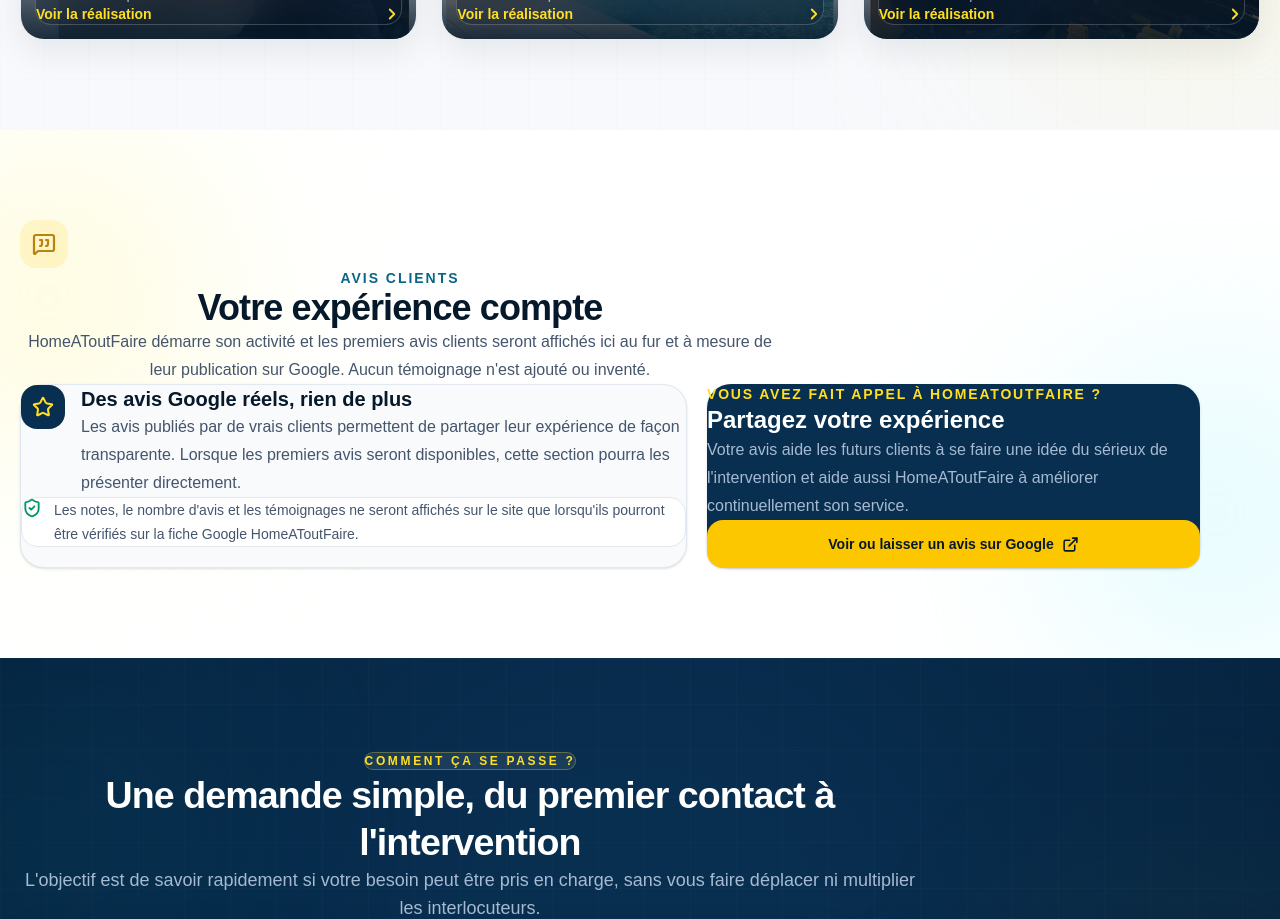
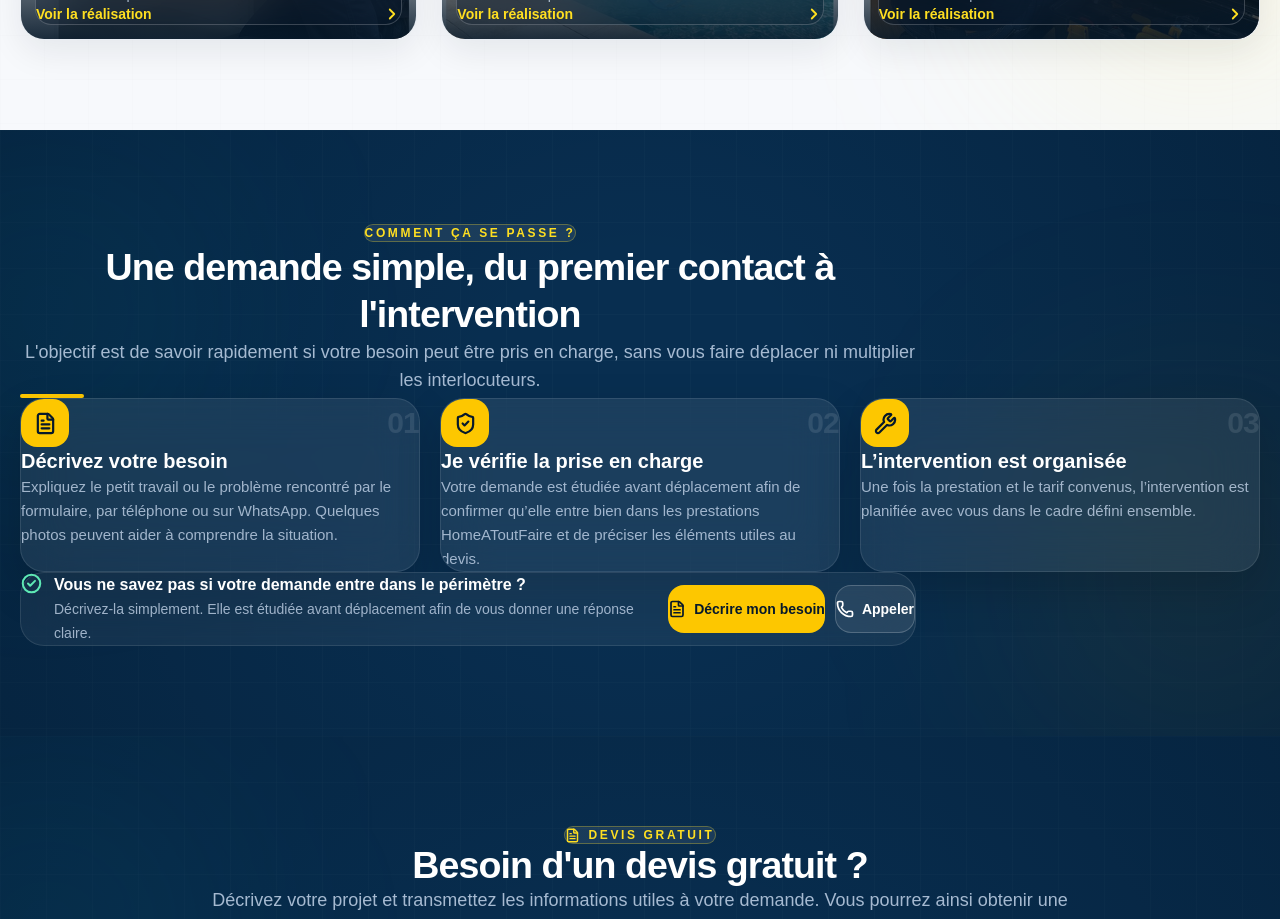
Before and after one commit to Thibal45/homeatoutfaire-premium, a Next.js app: page / in a window 1280 px wide. Shown: the part 3920-4839 px from the top of the page. Built offline with nearby package versions, Linux system fonts and the light colour scheme.

Commit message:
Renforcer la confiance et simplifier le contact

```diff
--- a/app/page.tsx
+++ b/app/page.tsx
@@ -5,7 +5,6 @@
 import WhyUs from "./components/WhyUs";
 import About from "./components/About";
 import Gallery from "./components/Gallery";
-import Reviews from "./components/Reviews";
 import Stats from "./components/Stats";
 import Quote from "./components/Quote";
 import Contact from "./components/Contact";
@@ -143,15 +142,18 @@
 
       <ScrollProgress />
       <Header />
+
+      <main>
         <Hero />
         <Services />
         <WhyUs />
         <About />
         <Gallery />
-      <Reviews />
         <Stats />
         <Quote />
         <Contact />
+      </main>
+
       <Footer />
       <BackToTop />
       <WhatsAppButton />
```
Lines whose indentation alone changed are shown as unchanged.
